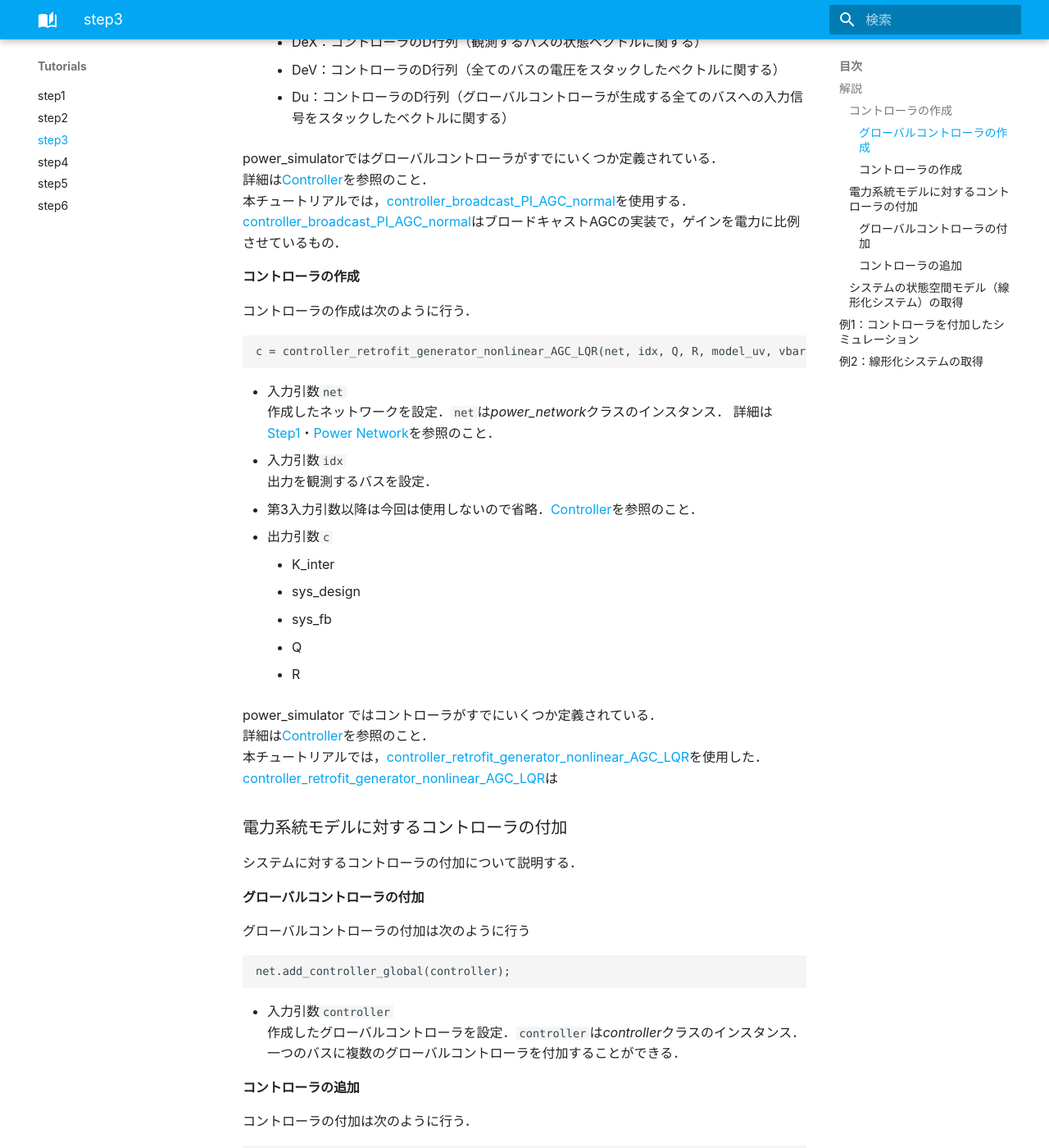
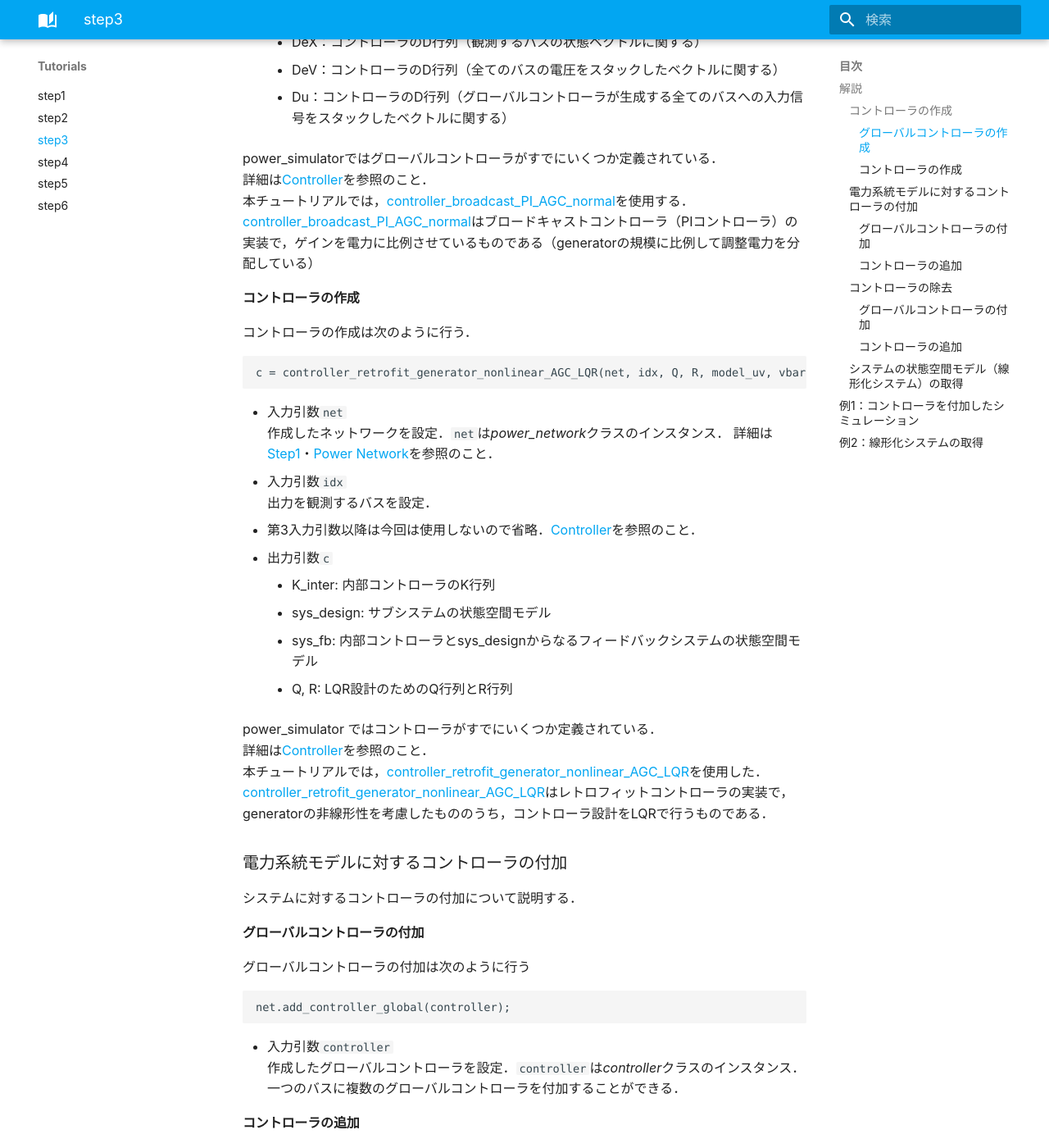
Before and after one commit to takahiro-kawaguchi/power_simulator_doc, an MkDocs documentation site: the page built from docs/Tutorials/step3.md, in a window 1280 px wide and 1400 px high, scrolled down 1199 px. Shown: the whole window at 82% size. Built offline with MkDocs 1.6.1 and Material for MkDocs 9.7.7, drawn with Linux system fonts in a browser that asks for light colours; some web fonts are replaced; some of the changed text lies outside the part shown.

Commit message:
TutorialのStep3について、レトロフィットコントローラに関する説明とコントローラの除去に関する節を追加した

````diff
--- a/docs/Tutorials/step3.md
+++ b/docs/Tutorials/step3.md
@@ -43,7 +43,7 @@
 power_simulatorではグローバルコントローラがすでにいくつか定義されている．
 詳細は[Controller](/Docs/controller/)を参照のこと．
 本チュートリアルでは，[controller_broadcast_PI_AGC_normal](/Docs/controller/#controller_broadcast_pi_agc_normal)を使用する．
-[controller_broadcast_PI_AGC_normal](/Docs/controller/#controller_broadcast_pi_agc_normal)はブロードキャストAGCの実装で，ゲインを電力に比例させているもの．
+[controller_broadcast_PI_AGC_normal](/Docs/controller/#controller_broadcast_pi_agc_normal)はブロードキャストコントローラ（PIコントローラ）の実装で，ゲインを電力に比例させているものである（generatorの規模に比例して調整電力を分配している）
 
 #### コントローラの作成
 
@@ -58,16 +58,15 @@
     出力を観測するバスを設定．
 - 第3入力引数以降は今回は使用しないので省略．[Controller](/Docs/controller/)を参照のこと．
 - 出力引数`c`
-    - K_inter
-    - sys_design
-    - sys_fb
-    - Q
-    - R
+    - K_inter: 内部コントローラのK行列
+    - sys_design: サブシステムの状態空間モデル
+    - sys_fb: 内部コントローラとsys_designからなるフィードバックシステムの状態空間モデル
+    - Q, R: LQR設計のためのQ行列とR行列
 
 power_simulator ではコントローラがすでにいくつか定義されている．
 詳細は[Controller](/Docs/controller/)を参照のこと．
 本チュートリアルでは，[controller_retrofit_generator_nonlinear_AGC_LQR](/Docs/controller/#controller_retrofit_generator_nonlinear_agc_lqr)を使用した．
-[controller_retrofit_generator_nonlinear_AGC_LQR](/Docs/controller/#controller_retrofit_generator_nonlinear_agc_lqr)は
+[controller_retrofit_generator_nonlinear_AGC_LQR](/Docs/controller/#controller_retrofit_generator_nonlinear_agc_lqr)はレトロフィットコントローラの実装で，generatorの非線形性を考慮したもののうち，コントローラ設計をLQRで行うものである．
 
 
 ### 電力系統モデルに対するコントローラの付加
@@ -93,6 +92,30 @@
 - 入力引数`controller`
     作成したコントローラを設定．`controller`は*controller*クラスのインスタンス．
     一つのバスに複数のコントローラを付加した際には，最後に付加したコントローラが使用される．
+
+### コントローラの除去
+
+システムに付加されているコントローラの除去について説明する．
+
+#### グローバルコントローラの付加
+
+グローバルコントローラの除去は次のように行う
+```
+net.remove_controller_global(idx);
+```
+- 入力引数`idx`
+    付加されているグローバルコントローラを除去．`idx`で除去するグローバルコントローラを指定する．
+    `idx`をベクトル形式で指定すると複数のグローバルコントローラを除去できる．
+
+#### コントローラの追加
+
+コントローラの付加は次のように行う．
+```
+net.remove_controller(idx);
+```
+- 入力引数`idx`
+    付加されているコントローラを除去．`idx`で除去するコントローラを指定する．
+    `idx`をベクトル形式で指定すると複数のコントローラを除去できる．
 
 
 ### システムの状態空間モデル（線形化システム）の取得
````
